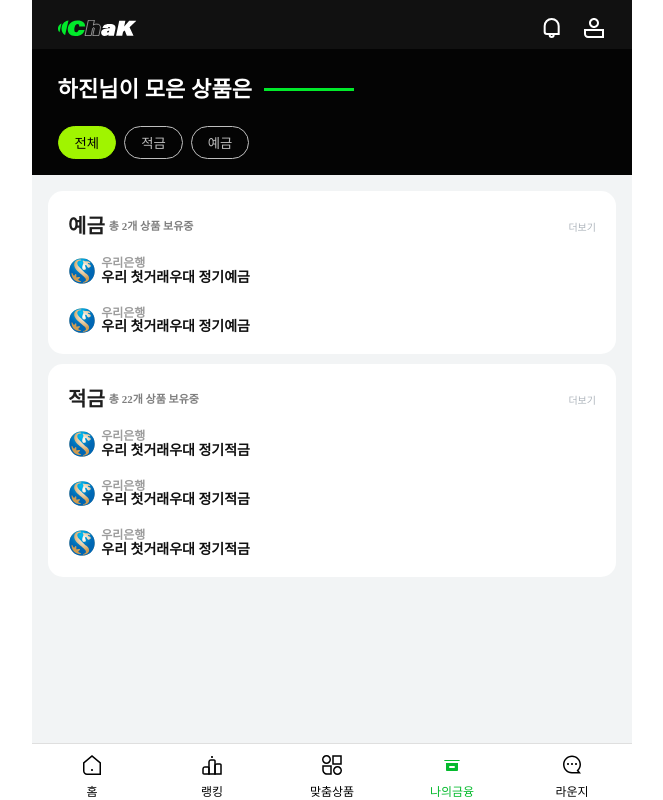
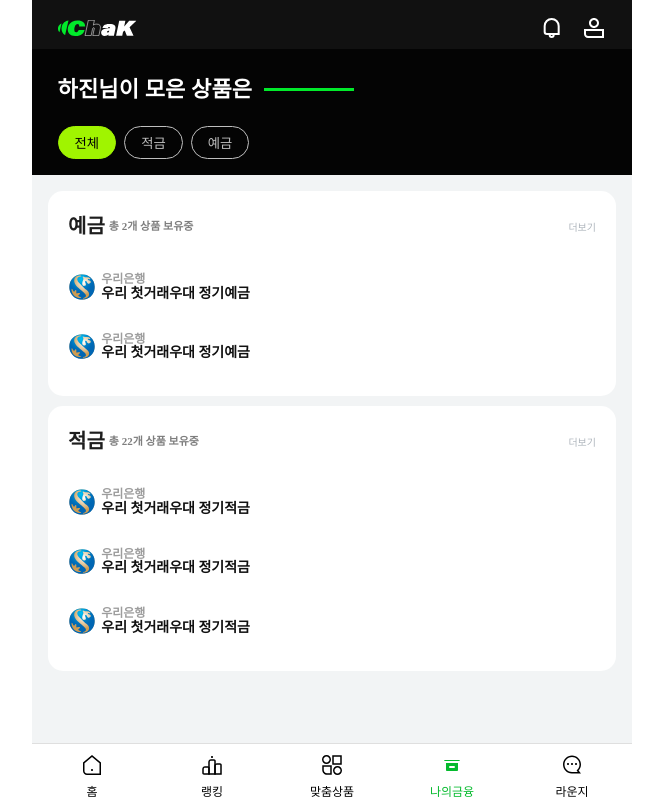
Before and after one commit to fastcampers2jo/FE, a React (Vite) app: page /finance in a window 1280 px wide. Shown: the whole page, without its empty margins (308-971 px from the left). Built offline with nearby package versions, Linux system fonts and the light colour scheme; no server answers; a web font is replaced by a local one.

Commit message:
refactor: finance product card 수정 완료

```diff
--- a/src/pages/finance/index.tsx
+++ b/src/pages/finance/index.tsx
@@ -3,9 +3,11 @@
 import Tabs from "template/tabs";
 import ProductCard from "template/productCard";
 import FINANCE from "mockupData/finance";
+import { useTab } from "stores/useTab";
 import styles from "./styles.module.scss";
 
 const Finance = () => {
+  const { activeTab } = useTab((state) => state);
   const TABS = [
     {
       name: "전체",
@@ -21,6 +23,13 @@
     },
   ];
 
+  const listFilter = () => {
+    if (!activeTab) {
+      return FINANCE;
+    }
+    return FINANCE.filter((item) => item.productType === activeTab);
+  };
+
   return (
     <>
       <LogoTop />
@@ -33,11 +42,11 @@
         </article>
       </section>
       <main className={styles.main}>
-        {FINANCE.map((product, i) => (
+        {listFilter().map((product, i) => (
           <ProductCard
             key={i}
             lists={product}
-            listsCount={3}
+            listsCount={!activeTab ? 3 : 0}
           />
         ))}
       </main>
--- a/src/template/productCard/index.tsx
+++ b/src/template/productCard/index.tsx
@@ -1,3 +1,4 @@
+import { useTab } from "stores/useTab";
 import styles from "./styles.module.scss";
 
 interface IProductType {
@@ -14,18 +15,26 @@
   listsCount?: number;
 }
 
-const ProductCard = ({ lists, listsCount }: Prop) => (
+const ProductCard = ({ lists, listsCount }: Prop) => {
+  const { activeTab } = useTab();
+  const productListFilter = () =>
+    listsCount ? lists.products.slice(0, listsCount) : lists.products;
+
+  return (
     <div className={styles.product_card}>
       <div className={styles.product_card_title}>
         <h3>
           {lists.productTitle}
           <span>총 {lists.products.length}개 상품 보유중</span>
         </h3>
-      <button>더보기 </button>
+        {!activeTab && <button>더보기 </button>}
       </div>
       <ul className={styles.product_card_list}>
-      {lists.products.slice(0, listsCount).map((list, i) => (
-        <li key={i}>
+        {productListFilter().map((list, i) => (
+          <li
+            key={i}
+            className={!activeTab ? styles.all : ""}
+          >
             <img
               className={styles.product_card_list_bank_logo}
               src="./src/assets/bank05.svg"
@@ -40,5 +49,6 @@
       </ul>
     </div>
   );
+};
 
 export default ProductCard;
--- a/src/template/productCard/styles.module.scss
+++ b/src/template/productCard/styles.module.scss
@@ -32,10 +32,15 @@
   &_list {
     display: flex;
     flex-direction: column;
-    gap: 22px;
     li {
       display: flex;
       gap: 5.75px;
+      padding: 16px 0;
+      border-bottom: 1px solid var(--color-F1F3F5);
+      &:last-child,
+      &.all {
+        border-bottom: none;
+      }
     }
     &_bank_logo {
       width: 27.5px;
--- a/src/template/tabs/index.tsx
+++ b/src/template/tabs/index.tsx
@@ -1,4 +1,4 @@
-import { useState } from "react";
+import { useTab } from "stores/useTab";
 import styles from "./styles.module.scss";
 
 interface ITabs {
@@ -11,16 +11,16 @@
 }
 
 const Tabs = ({ lists }: Prop) => {
-  const [isActive, setIsActive] = useState("");
+  const { activeTab, setActiveTab } = useTab((state) => state);
   const onActive = (value: string) => {
-    setIsActive(value);
+    setActiveTab(value);
   };
   return (
     <ul className={styles.tabs}>
       {lists.map((list, i) => (
         <li key={i}>
           <button
-            className={isActive === list.value ? styles.on : ""}
+            className={activeTab === list.value ? styles.on : ""}
             onClick={() => onActive(list.value)}
           >
             {list.name}
```
Lines whose indentation alone changed are shown as unchanged.
